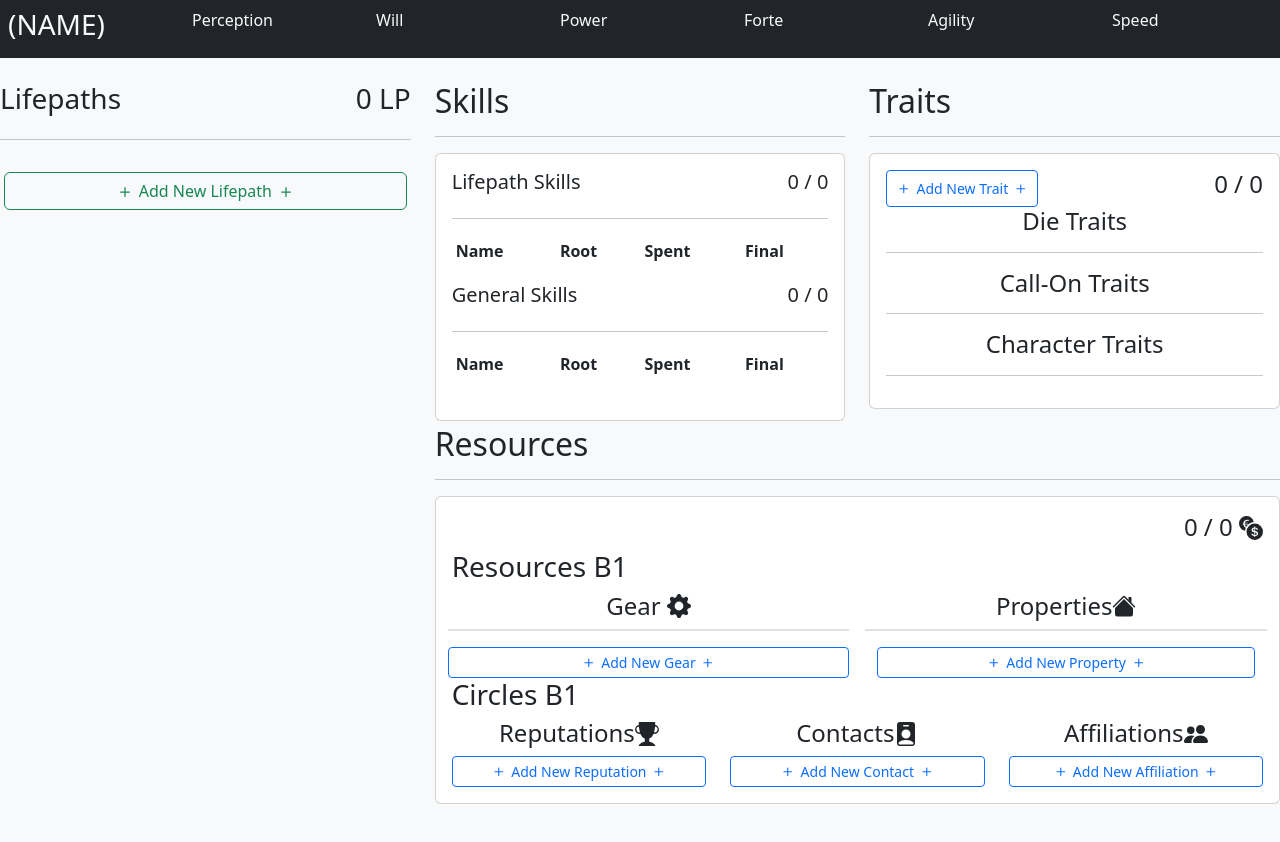
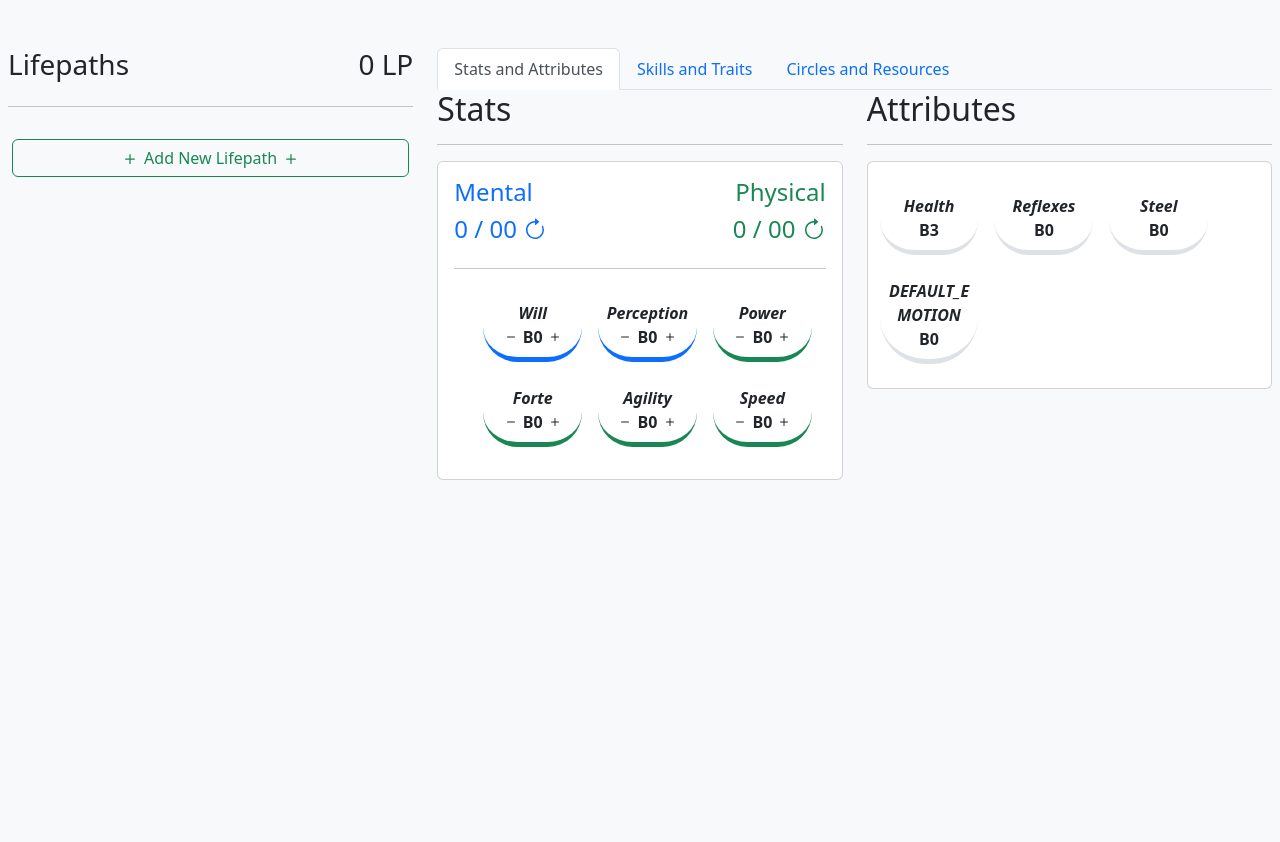
Before and after one commit to danaguilar/charred-reborn, a Vue app: page / in a window 1280 px wide. Shown: the top 842 px of the page. Built offline with nearby package versions, Linux system fonts and the light colour scheme.

Commit message:
Added color to attributes

```diff
--- a/src/App.vue
+++ b/src/App.vue
@@ -8,36 +8,18 @@
 
 <template>
   <div class="bg-light">
-    <b-row class="bg-dark text-light p-2">
-      <b-col>
-        <h3>(NAME)</h3>
-      </b-col>
-      <b-col>
-        Perception
-      </b-col>
-      <b-col>
-        Will
-      </b-col>
-      <b-col>
-        Power
-      </b-col>
-      <b-col>
-        Forte
-      </b-col>
-      <b-col>
-        Agility
-      </b-col>
-      <b-col>
-        Speed
-      </b-col>
-    </b-row>
-    <b-row>
+    <b-row class="pt-4 px-2">
       <b-container fluid>
         <b-row>
           <b-col cols="4" class="pt-4" style="overflow: auto; height: 100vh">
             <Lifepaths />
           </b-col>
           <b-col cols="8" class="pt-4" style="overflow: auto; height: 100vh">
+            <b-tabs>
+              <b-tab title="Stats and Attributes">
+                <Summary />
+              </b-tab>
+              <b-tab title="Skills and Traits">
                 <b-row>
                   <b-col>
                     <!-- <Summary /> -->
@@ -47,11 +29,15 @@
                     <CharacterTraits />
                   </b-col>
                 </b-row>
+              </b-tab>
+              <b-tab title="Circles and Resources">
                 <b-row class="mt-1">
                   <b-col>
                     <CharacterResources />
                   </b-col>
                 </b-row>
+              </b-tab>
+            </b-tabs>
           </b-col>
         </b-row>
         <br>
--- a/src/components/Attribute.vue
+++ b/src/components/Attribute.vue
@@ -1,4 +1,6 @@
 <script>
+import { StatType } from '../core';
+
   export default {
     props: {
       attribute: Object,
@@ -7,22 +9,36 @@
     methods: {
       Increment(event) {
         attribute.Increment()
+      },
+      ClassText() {
+        let classText =  "m-2 p-2 border-bottom border-5 rounded-pill text-dark"
+        switch(this.attribute.statType) {
+          case StatType.Physical:
+            classText += " border-success"
+            break
+          case StatType.Mental:
+            classText += " border-primary"
+            break
+        }
+        return classText
       }
     }
   }
 </script>
 <template>
-  <b-col>
+  <b-col cols="3" :class="ClassText()">
     <b-row>
-      <b-col>
-        {{ attribute.name }}
+      <b-col class="text-center">
+        <em><b>{{ attribute.name }}</b></em>
       </b-col>
     </b-row>
     <b-row>
-      <b-col class="user-select-none">
+      <b-col class="user-select-none text-center">
+        <b>
         <b-icon icon="dash" v-if="attribute.ShouldShowMinus()" @click="character.ReturnToPool(attribute)"></b-icon>
         {{ attribute }}
         <b-icon icon="plus" v-if="attribute.ShouldShowPlus()" @click="character.SpendFromPool(attribute)"></b-icon>
+        </b>
       </b-col>
     </b-row>
   </b-col>
--- a/src/components/Summary.vue
+++ b/src/components/Summary.vue
@@ -47,54 +47,70 @@
   }
 </script>
 <template>
-  <div>
+  <b-row>
+    <b-col>
       <h2>Stats</h2>
       <hr />
       <b-card>
         <b-row>
-        <b-col>Mental Pool</b-col>
           <b-col>
-          <b>{{ mentalLeft }} / {{ totalMentalPool }}
+            <b-row class="d-flex justify-content-between">
+              <b-col>
+                <h4 class="text-primary">Mental</h4>
+              </b-col>
+              <b-col class="d-flex justify-content-between align-items-center">
+                <div></div>
+                <h4 class="text-success">Physical</h4>
+              </b-col>
+            </b-row>
+            <b-row class="d-flex justify-content-between">
+              <b-col>
+                <span class="text-primary">
+                  <h4>{{ mentalLeft }} / {{ totalMentalPool }}
                   <b-icon
                     v-b-tooltip.hover title="Distribute Mental Points Evenly"
                     @click="CharacterData.RebalanceMentalAttributes()"
                     icon="arrow-clockwise" />
-          </b>
-
+                  </h4>
+                </span>
               </b-col>
-      </b-row>
-      <hr />
-      <b-row>
-        <Attribute :attribute="characterWill" :character="character"/>
-        <Attribute :attribute="characterPerception" :character="character" />
-      </b-row>
-      <br />
-      <br />
-      <b-row>
-        <b-col>Physical Pool</b-col>
-        <b-col>
-          <b>{{ physicalLeft }} / {{ totalPhysicalPool }}
+              <b-col class="d-flex justify-content-between align-items-center">
+                <div></div>
+                <span class="text-success">
+                  <h4>{{ physicalLeft }} / {{ totalPhysicalPool }}
                   <b-icon
                     v-b-tooltip.hover title="Distribute Physical Points Evenly"
                     @click="CharacterData.RebalancePhysicalAttributes()"
                     icon="arrow-clockwise" />
-          </b>
+                  </h4>
+                </span>
               </b-col>
-
             </b-row>
-      <hr />
+            <hr>
             <b-row>
+              <b-col cols="1"></b-col>
+              <Attribute :attribute="characterWill" :character="character"/>
+              <Attribute :attribute="characterPerception" :character="character" />
               <Attribute :attribute="characterPower" :character="character"/>
+            </b-row>
+            <b-row>
+              <b-col cols="1"></b-col>
               <Attribute :attribute="characterForte" :character="character"/>
               <Attribute :attribute="characterAgility" :character="character"/>
               <Attribute :attribute="characterSpeed" :character="character"/>
             </b-row>
-      <br />
-      <br />
+          </b-col>
+        </b-row>
+        <b-row class="mt-2">
+        </b-row>
         <b-row>
-        <b-col>Derived</b-col>
         </b-row>
+      </b-card>
+    </b-col>
+    <b-col>
+      <h2>Attributes</h2>
       <hr />
+      <b-card>
         <b-row>
           <Attribute :attribute="characterHealth" :character="character"/>
           <Attribute :attribute="characterReflexes" :character="character"/>
@@ -102,5 +118,6 @@
           <Attribute :attribute="characterEmotion" :character="character"/>
         </b-row>
       </b-card>
-  </div>
+    </b-col>
+  </b-row>
 </template>
```
Also changed, not shown: data/gold/traits.json. Lines whose indentation alone changed are shown as unchanged.
